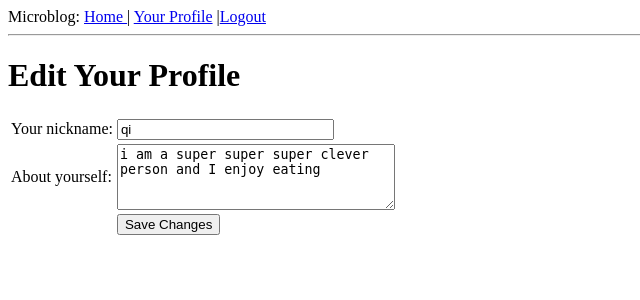
After one commit to qiwwwwwww/microblog, a Flask app: page /edit in a window 1280 px wide. The commit adds this page. Shown: the top 300 px of the page, without its empty margins (0-640 px from the left). Run offline with Flask 2, Linux system fonts and the light colour scheme; a user stored in the database is signed in; data comes from the database, SQL or seed files in the repository; both versions use the stored data as it was after the commit.

Commit message:
06-profile page and avatars

```diff
--- a/app/forms.py
+++ b/app/forms.py
@@ -1,7 +1,11 @@
 from flask.ext.wtf import Form
-from wtforms import StringField, BooleanField
-from wtforms.validators import DataRequired
+from wtforms import StringField, BooleanField, TextAreaField
+from wtforms.validators import DataRequired, Length
 
 class LoginForm(Form):
  openid = StringField('openid', validators=[DataRequired()])
  remember_me =BooleanField ('remember_me', default = False)
+
+class EditForm(Form):
+ nickname = StringField('nickname', validators=[DataRequired()])
+ about_me = TextAreaField('about_me', validators=[Length(min=0, max=140)])
--- a/app/models.py
+++ b/app/models.py
@@ -1,10 +1,13 @@
 from app import db
+from hashlib import md5
 
 class User(db.Model):
     id = db.Column(db.Integer, primary_key=True)
     nickname = db.Column(db.String(64), index=True, unique=True)
     email = db.Column(db.String(120), index=True, unique=True)
     posts = db.relationship('Post', backref='author', lazy='dynamic')
+    about_me = db.Column(db.String(140))
+    last_seen = db.Column(db.DateTime)
 
     @property
     def is_authenticated(self):
@@ -28,6 +31,10 @@ class User(db.Model):
     def __repr__(self):
         return '<User %r>' % (self.nickname)
 
+    def avatar(self, size):
+        return 'http://www.gravatar.com/avatar/%s?d=mm&s=%d' % (md5(self.email.encode('utf-8')).hexdigest(), size)
+
+
 class Post(db.Model):
     id = db.Column(db.Integer, primary_key = True)
     body = db.Column(db.String(140))
--- a/app/templates/base.html
+++ b/app/templates/base.html
@@ -9,7 +9,8 @@
   <body>
     <div>Microblog:
       <a href = "{{ url_for('index')}}"> Home </a>
-    {% if g.user.is_authenticated %}
+      {% if g.user.is_authenticated %}
+    | <a href="{{ url_for('user', nickname=g.user.nickname) }}">Your Profile</a>
     |<a href="{{ url_for('logout') }} ">Logout</a>
     {% endif %}
     </div>
--- /dev/null
+++ b/app/templates/edit.html
@@ -0,0 +1,23 @@
+<!-- extend base layout -->
+{% extends "base.html" %}
+
+{% block content %}
+  <h1>Edit Your Profile</h1>
+  <form action="" method="post" name="edit">
+      {{form.hidden_tag()}}
+      <table>
+          <tr>
+              <td>Your nickname:</td>
+              <td>{{ form.nickname(size=24) }}</td>
+          </tr>
+          <tr>
+              <td>About yourself:</td>
+              <td>{{ form.about_me(cols=32, rows=4) }}</td>
+          </tr>
+          <tr>
+              <td></td>
+              <td><input type="submit" value="Save Changes"></td>
+          </tr>
+      </table>
+  </form>
+{% endblock %}
--- /dev/null
+++ b/app/templates/post.html
@@ -0,0 +1,5 @@
+<table>
+    <tr valign="top">
+        <td><img src="{{ post.author.avatar(50) }}"></td><td><i>{{ post.author.nickname }} says:</i><br>{{ post.body }}</td>
+    </tr>
+</table>
--- a/app/views.py
+++ b/app/views.py
@@ -1,9 +1,9 @@
 from flask import render_template, flash, redirect, session, url_for, request, g
 from flask.ext.login import login_user, logout_user, current_user, login_required
 from app import app, db, lm, oid
-from .forms import LoginForm
+from .forms import LoginForm, EditForm
 from .models import User
-
+from datetime import datetime
 
 
 @app.route('/')
@@ -27,8 +27,8 @@ def index():
                            user =user,
                            posts = posts)
 
+
 # index view function suppressed for brevity
-
 @app.route('/login', methods=['GET', 'POST'])
 @oid.loginhandler
 def login():
@@ -68,12 +68,50 @@ def after_login(resp):
     login_user(user, remember = remember_me)
     return redirect(request.args.get('next') or url_for('index'))
 
+
 @app.before_request
 def before_request():
     g.user = current_user
+    if g.user.is_authenticated:
+        g.user.last_seen = datetime.utcnow()
+        db.session.add(g.user)
+        db.session.commit()
 
 
 @app.route('/logout')
 def logout():
     logout_user()
     return redirect(url_for('index'))
+
+
+@app.route('/user/<nickname>')
+@login_required
+def user(nickname):
+    user = User.query.filter_by(nickname=nickname).first()
+    if user == None:
+        flash('User %s not found.' % nickname)
+        return redirect(url_for('index'))
+    posts = [
+        {'author': user, 'body': 'Test post #1'},
+        {'author': user, 'body': 'Test post #2'}
+    ]
+    return render_template('user.html',
+                           user=user,
+                           posts=posts)
+
+
+@app.route('/edit', methods=['GET', 'POST'])
+@login_required
+def edit():
+    form = EditForm()
+    if form.validate_on_submit():
+        g.user.nickname = form.nickname.data
+        g.user.about_me = form.about_me.data
+        db.session.add(g.user)
+        db.session.commit()
+        flash('Your changes have been saved.')
+        return redirect(url_for('edit'))
+    else:
+        form.nickname.data = g.user.nickname
+        form.about_me.data = g.user.about_me
+    return render_template('edit.html', form=form)
```
Also changed, not shown: app/templates/user.html (added, +20 -0 lines), db_repository/versions/003_migration.py (added, +31 -0 lines), app.db, 3 other files.
